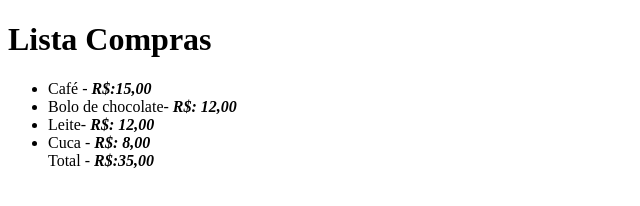
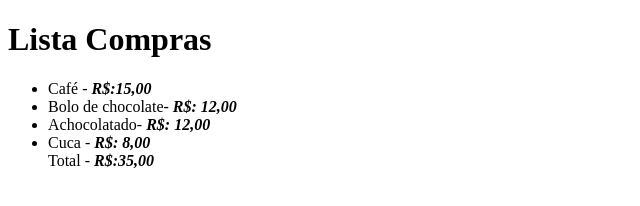
Before and after one commit to LilianeSantana/aula-tabela, a plain HTML site: page index.html in a window 1280 px wide. Shown: the whole page, without its empty margins (0-640 px from the left). Drawn offline with Linux system fonts and the light colour scheme.

Commit message:
troca de item coluna 13 de leite para achocolatado

```diff
--- a/index.html
+++ b/index.html
@@ -10,7 +10,7 @@
     <ul>
         <li>Café - <strong><em>R$:15,00</em></strong></li>
         <li>Bolo de chocolate- <strong><em>R$: 12,00</em></strong></li>
-        <li>Leite- <strong><em>R$: 12,00</em></strong></li>
+        <li>Achocolatado- <strong><em>R$: 12,00</em></strong></li>
         <li>Cuca - <strong><em>R$: 8,00</em></strong></li>
         <li style="list-style-type: none;"> Total - <strong><em>R$:35,00</em></strong> </li>
     </ul>
```
